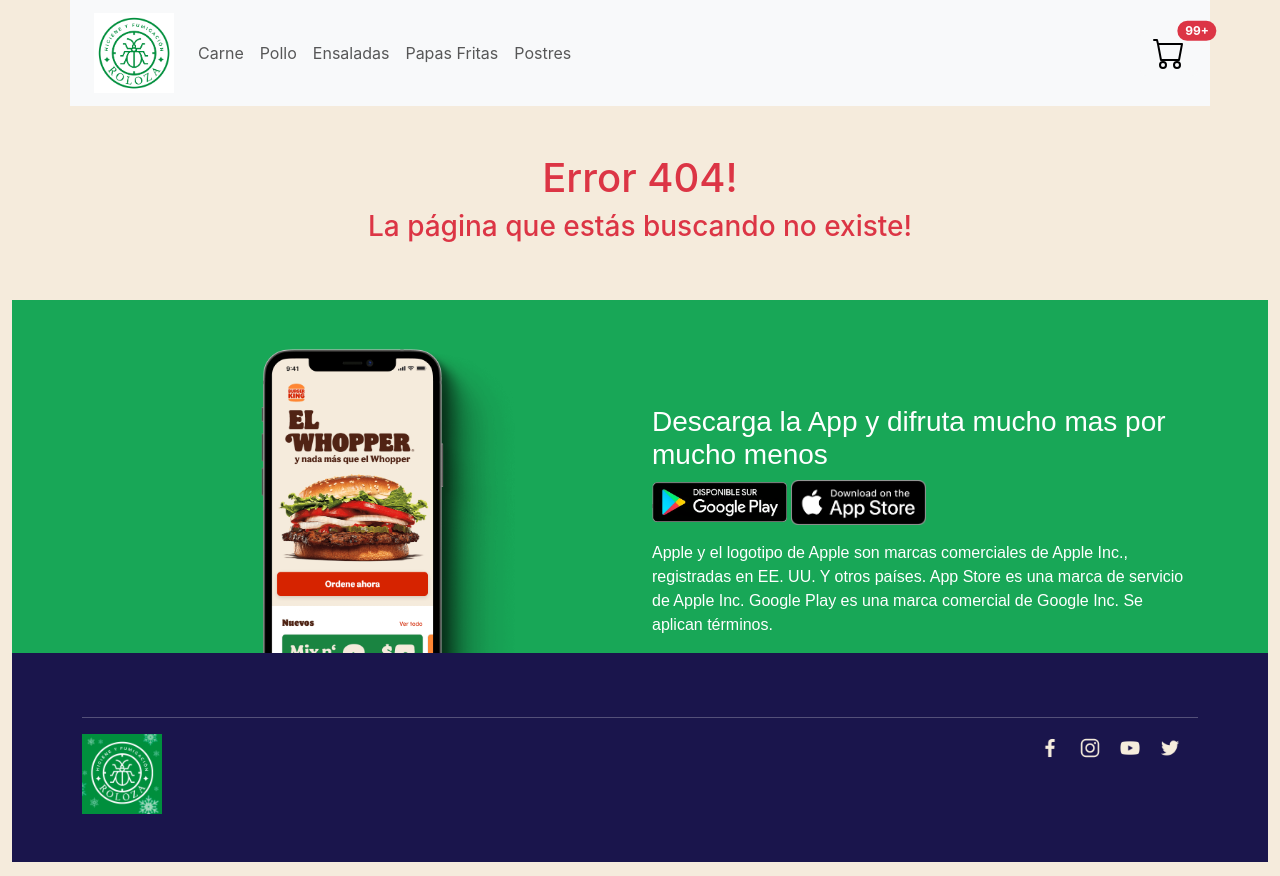
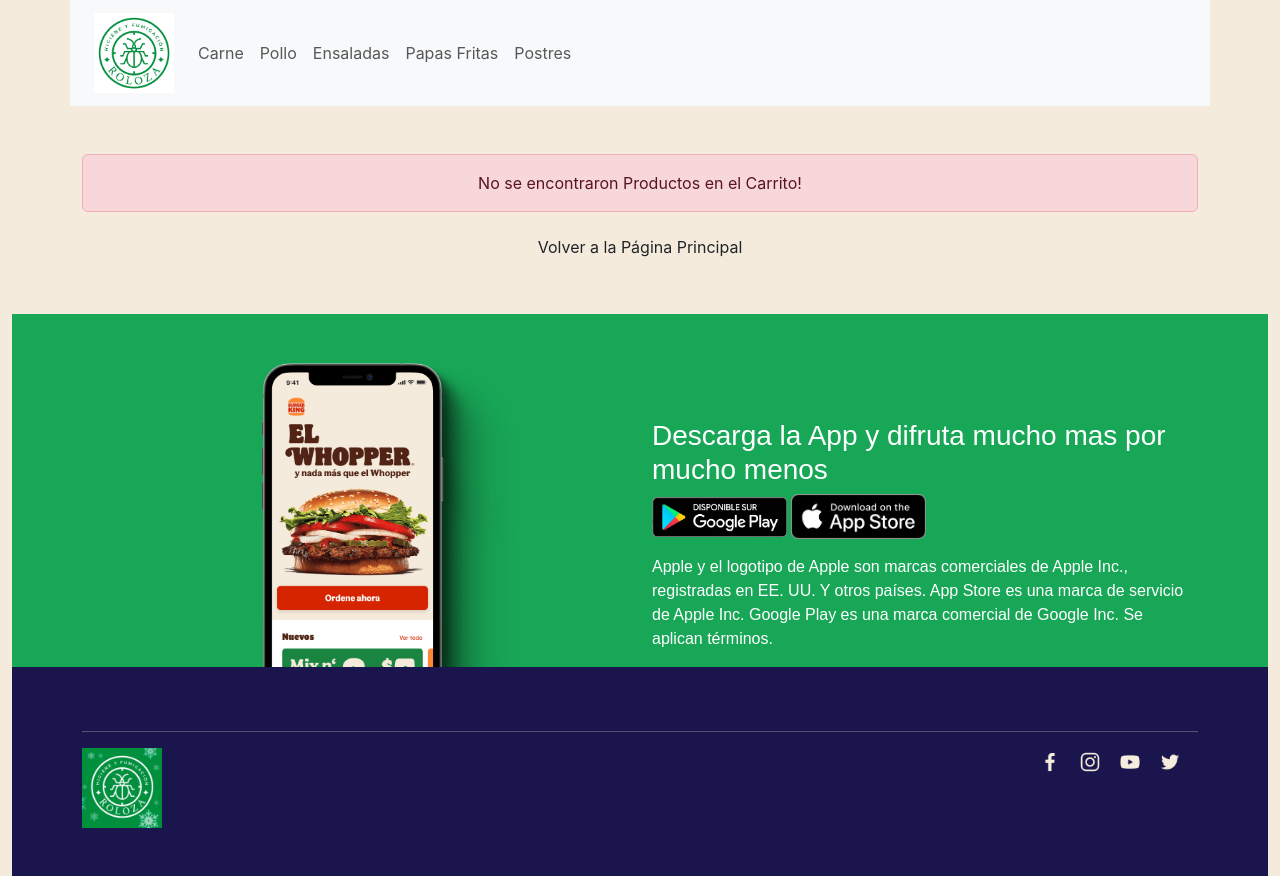
Before and after one commit to Guillo-Barahona/34840-proyecto2024, a React (Create React App) app: page /cart in a window 1280 px wide. Built offline with nearby package versions, Linux system fonts and the light colour scheme; a web font is replaced by a local one.

Commit message:
afterclass 3, segunda parte

```diff
--- a/src/App.jsx
+++ b/src/App.jsx
@@ -7,6 +7,7 @@
 import ItemDetailContainer from './Componentes/ItemDetailContainer';
 import Error404 from './Componentes/Error404';
 import CartContextProvider from './Componentes/context/CartContext';
+import Cart from './Componentes/Cart';
 
 
 
@@ -22,6 +23,7 @@
               <Route path={"/"} element={<ItemListContainer/>}/>
               <Route path={"/category/:id"} element={<ItemListContainer/>}/>
               <Route path={"/item/:id"} element={<ItemDetailContainer/>}/>
+              <Route path={"/cart"} element={<Cart/>}/>
               <Route path={"*"} element={<Error404/>}/>
             </Routes>
 
--- /dev/null
+++ b/src/Componentes/Cart.jsx
@@ -0,0 +1,62 @@
+import React, { useContext } from "react";
+import {CartContext} from "./context/CartContext";
+import { Link } from "react-router-dom";
+
+const Cart = () => {
+    const {cart, removeItem, clear, cartTotal, sumTotal} = useContext(CartContext);
+
+    if (cartTotal() === 0) {
+        return (
+            <div className="container py-5">
+                <div className="row">
+                    <div className="col-md-12 text-center">
+                        <div className="alert alert-danger" role="alert">No se encontraron Productos en el Carrito!</div>
+                        <Link to={"/"} className="btn fondoNaranja">Volver a la Página Principal</Link>
+                    </div>
+                </div>
+            </div>
+        )
+    }
+
+    return (
+        <div className="container py-5">
+            <div className="row">
+                <div className="col-md-12">
+                    <table className="table">
+                        <thead>
+                            <tr>
+                                <th scope="col" className="text-end" colSpan={5}><Link onClick={clear} className="btn fondoNaranja" title="Vaciar Carrito"><button className="btn btn-danger">Vaciar Carrito</button></Link></th>
+                            </tr>
+                            <tr>
+                                <th scope="col">&nbsp;</th>
+                                <th scope="col">Producto</th>
+                                <th scope="col" className="text-center">Cantidad</th>
+                                <th scope="col" className="text-center">Precio</th>
+                                <th scope="col">&nbsp;</th>
+                            </tr>
+                        </thead>
+                        <tbody>
+                            {cart.map(item => (             /* "Item es la variable de iteracion" */
+                                <tr key={item.id}>
+                                    <td><img src={item.imagen} alt={item.nombre} width={64} /></td>
+                                    <td className="align-middle">{item.nombre}</td>
+                                    <td className="text-center align-middle">{item.quantity}</td>
+                                    <td className="text-center align-middle">${item.quantity * item.precio}</td>
+                                    <td className="text-end align-middle"><Link onClick={() => {removeItem(item.id)}} title="Eliminar Producto"><img src={"images/trash.svg"} alt={"Eliminar Producto"} width={24} /></Link></td>
+                                </tr>
+                            ))}
+                            <tr>
+                                <td colSpan={2}>&nbsp;</td>
+                                <td className="text-center">Suma Total</td>
+                                <td className="text-center"><b>${sumTotal()}</b></td>
+                                <td>&nbsp;</td>
+                            </tr>
+                        </tbody>
+                    </table>
+                </div>
+            </div>
+        </div>
+    )
+}
+
+export default Cart;
--- a/src/Componentes/ItemDetail.jsx
+++ b/src/Componentes/ItemDetail.jsx
@@ -7,11 +7,13 @@
 
 const ItemDetail = ({item}) => {
 
-    const {addItem} = useContext(CartContext);
+    const {addItem, cart} = useContext(CartContext);
+    /* console.log(cart); */
 
     const onAdd = (quantity) => {
         addItem(item, quantity)
         console.log("Se agregaron: " + quantity + " productos al carrito!!");
+        console.log(cart);
     }
 
 
--- a/src/Componentes/cartWidget.jsx
+++ b/src/Componentes/cartWidget.jsx
@@ -1,13 +1,16 @@
-import React from "react";
+import React, { useContext } from "react";
+import { CartContext } from "./context/CartContext";
+import { Link } from "react-router-dom";
 
 const CartWidget = () => {
+    const {cartTotal} = useContext(CartContext)
 
-return (
-    <button type="button" className="btn bg-light position-relative">
-        <img src={"/images/cart.svg"} alt={"carrito"} width={32}></img>
-        <span className="position-absolute top-0 start-100 translate-middle badge rounded-pill bg-danger">99+</span>
-    </button>
-)
+
+    return cartTotal() ? <Link to={"/cart"} className="btn fondoNaranja position-relative" title="Ir al Carrito">
+            <img src={"/images/cart.svg"} alt={"carrito"} width={32}></img>
+        <span className="position-absolute top-0 start-100 translate-middle badge rounded-pill bg-danger">{cartTotal()}</span>
+        </Link>: "";
+
 }
 
 
--- a/src/Componentes/context/CartContext.jsx
+++ b/src/Componentes/context/CartContext.jsx
@@ -15,7 +15,7 @@
             cart[posicion].quantity += quantity //se modifica la cantidad con la quantity que se le pasa como parametro
             setCart([...cart]) //se modifica (el quantity) y se le manda nuevamente todo lo del cart
         } else {
-            setCart([...cart,{...item, quantity:1}]);   // tira los objetos que habia antes con el [...cart], + lo nuevo (todas las propiedades del objeto con (...item) + la propiedad nueva de quantity)
+            setCart([...cart,{...item, quantity:quantity}]);   // tira los objetos que habia antes con el [...cart], + lo nuevo (todas las propiedades del objeto con (...item) + la propiedad nueva de quantity)
         }
     }
 
@@ -34,11 +34,11 @@
     }
 
     const cartTotal = () =>{
-        return cart.reduce((acum, item) => acum += item.quantity)  //manda una funcion, al acumulador se le va sumando el item.quantity ("es una variable de iteracion")
+        return cart.reduce((acum, item) => acum += item.quantity, 0)  //manda una funcion, al acumulador se le va sumando el item.quantity ("es una variable de iteracion")
     }
 
     const sumTotal = () =>{
-        return cart.reduce((acum, item) => acum += item.quantity * item.recio)  // al acumulador se le va sumando el item.quantity ("es una variable de iteracion")
+        return cart.reduce((acum, item) => acum += item.quantity * item.precio, 0)  // al acumulador se le va sumando el item.quantity ("es una variable de iteracion")
     }
 
     return (
```
Also changed, not shown: public/images/trash.svg (renamed from public/images/trash (1).svg).
